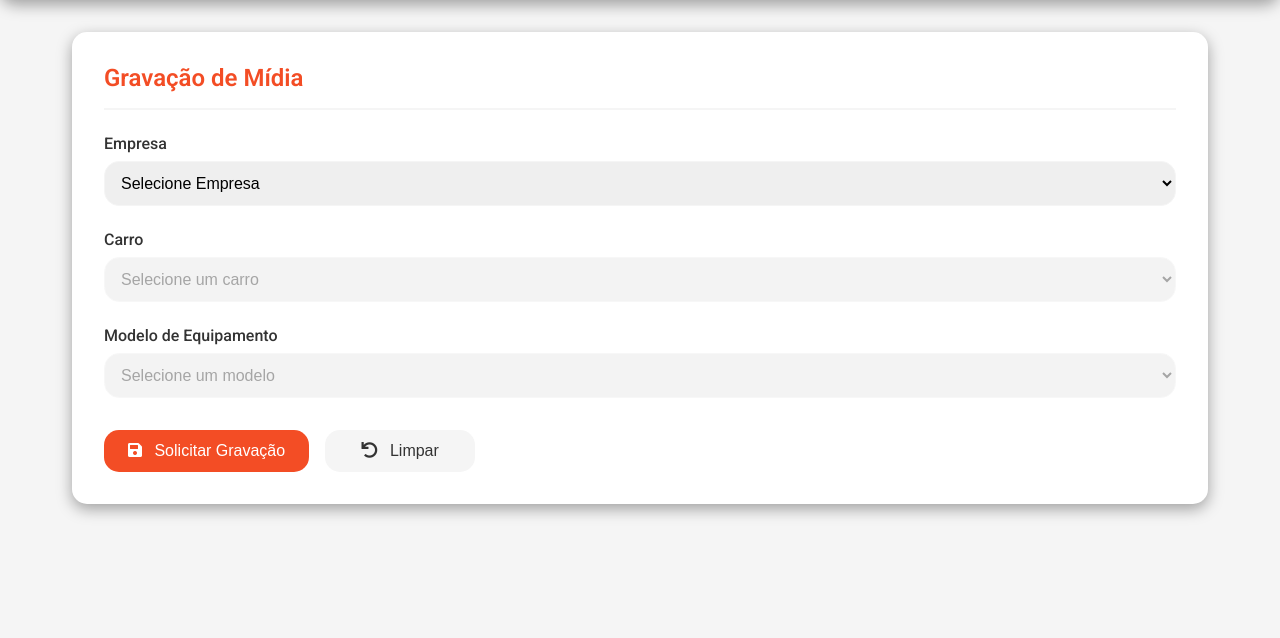
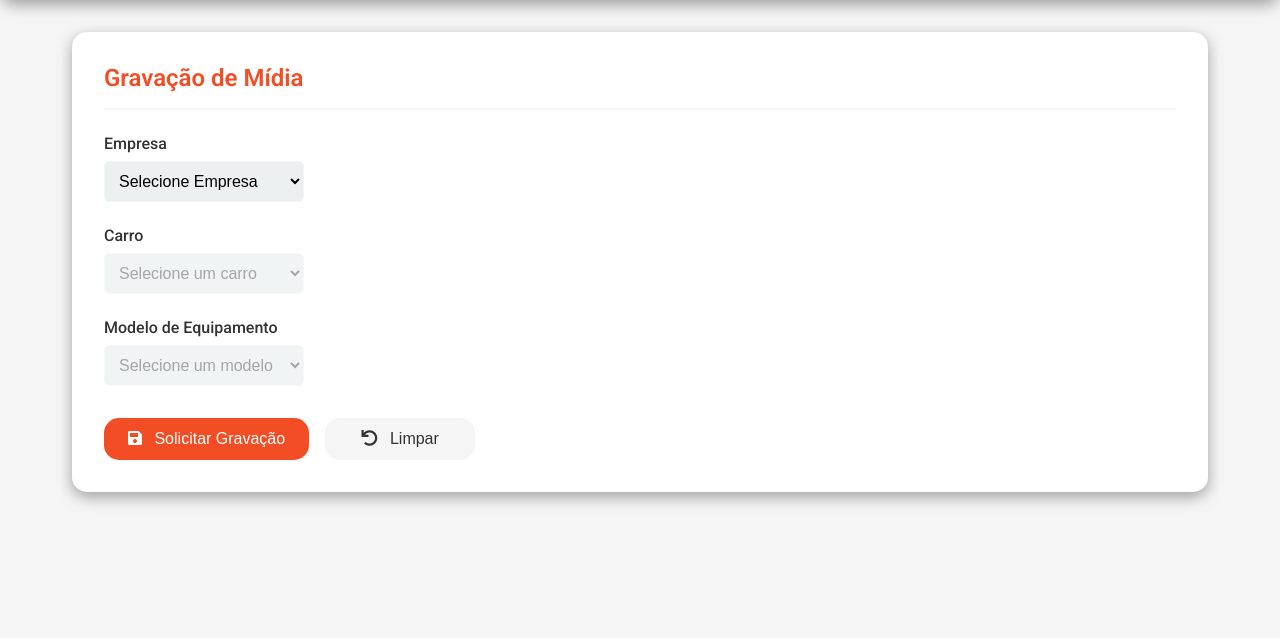
Before and after one commit to dg-marins/sistemaSectrans, a Django app: page /pedido/ in a window 1280 px wide. Shown: the part 96-734 px from the top of the page. Run offline with Django 5.2, Linux system fonts and the light colour scheme; data that the repository does not hold is empty.

Commit message:
Melhoria Select

```diff
--- a/static/styles/pedido_midia.css
+++ b/static/styles/pedido_midia.css
@@ -13,3 +13,18 @@
 .btn i {
     margin-right: 0.5rem;
 }
+
+.form-control{
+    width: 200px;
+    padding: 10px;
+    border-radius: 5px;
+    background-color: #ecf0f1;
+    font-size: 16px;
+    transition: all 0.3s ease;
+}
+
+.form-control:focus {
+  outline: none;
+  border-color: var(--cor-principal);
+  background-color: #ffffff;
+}
```
